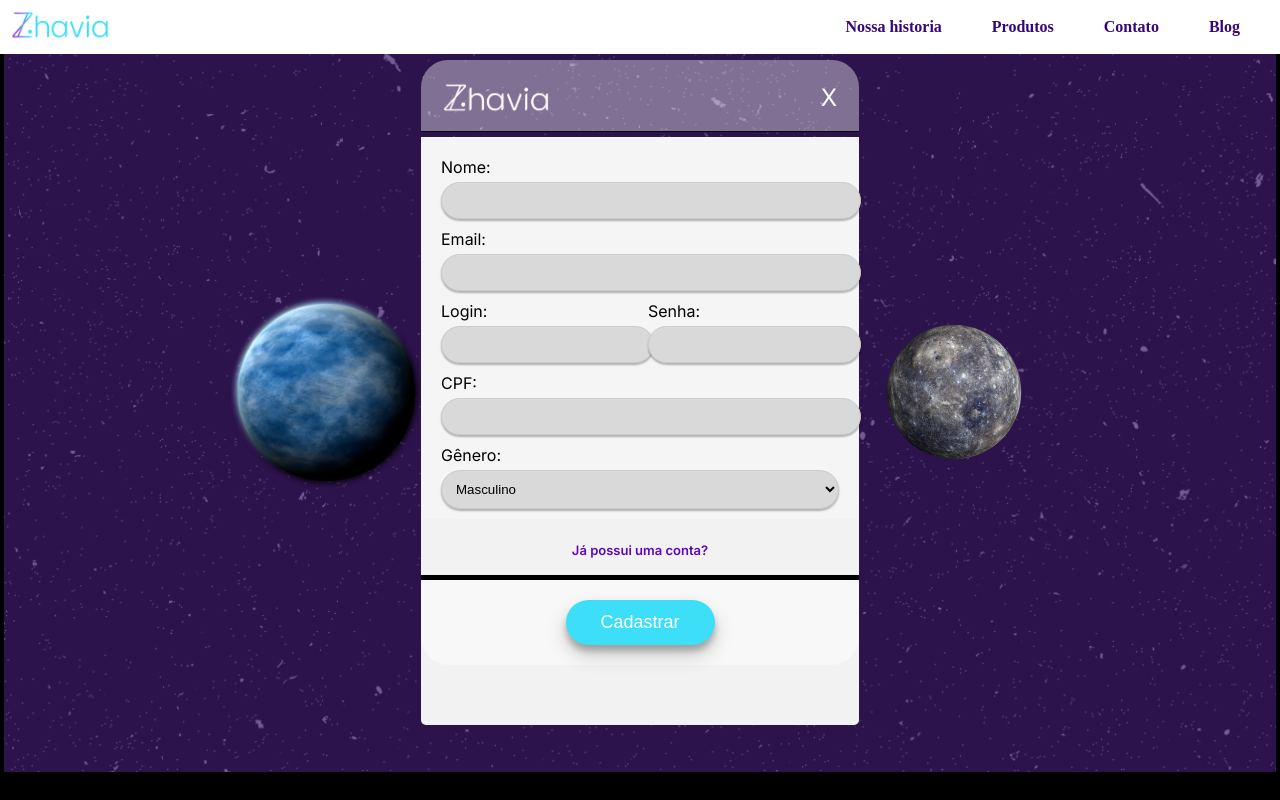
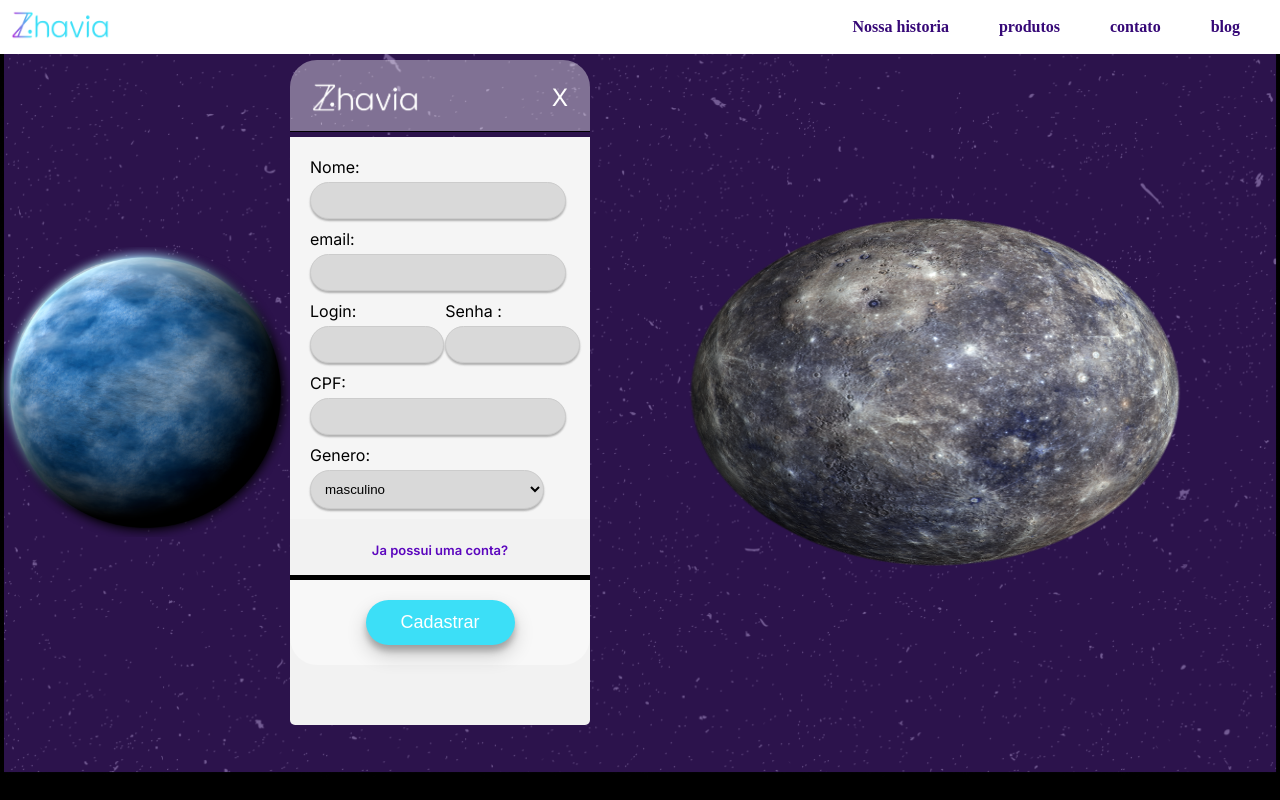
Before and after one commit to andrelsmelo/qa-test, a Next.js app: page / in a window 1280 px wide. Built offline with nearby package versions, Linux system fonts and the light colour scheme.

Commit message:
fix styles

```diff
--- a/src/pages/index.js
+++ b/src/pages/index.js
@@ -1,6 +1,7 @@
 import Head from 'next/head';
 import Image from 'next/image';
 import { Inter } from 'next/font/google';
+import styles from '../styles/Home.module.css';
 
 const inter = Inter({ subsets: ['latin'] });
 
@@ -12,8 +13,8 @@ export default function Home() {
         <meta name='viewport' content='width=device-width, initial-scale=1' />
       </Head>
       <header>
-        <div className='header-container'>
-          <div className='header-logo'>
+        <div className={styles['header-container']}>
+          <div className={styles['header-logo']}>
             <Image
               src='/logo-header.png'
               alt='logo-header'
@@ -21,25 +22,25 @@ export default function Home() {
               height={30}
             />
           </div>
-          <nav className='header-nav'>
-            <span className='header-text'>Nossa historia</span>
-            <span className='header-text'>Produtos</span>
-            <span className='header-text'>Contato</span>
-            <span className='header-text'>Blog</span>
+          <nav className={styles['header-nav']}>
+            <span className={styles['header-text']}>Nossa historia</span>
+            <span className={styles['header-text']}>produtos</span>
+            <span className={styles['header-text']}>contato</span>
+            <span className={styles['header-text']}>blog</span>
           </nav>
         </div>
       </header>
-      <main className={`main-container ${inter.className}`}>
-        <div className='planeta-esquerda'>
+      <main className={`${styles['main-container']} ${inter.className}`}>
+        <div className={styles['planeta-esquerda']}>
           <Image
             src={'/planeta-esquerda.png'}
             alt={'planeta-esquerda'}
-            width={190}
-            height={190}
+            width={290}
+            height={290}
           />
         </div>
         <div>
-          <div className='form-header'>
+          <div className={styles['form-header']}>
             <Image
               src={'/logo-form.png'}
               alt={'logo-form'}
@@ -48,47 +49,47 @@ export default function Home() {
             />
             <a href='#'>X</a>
           </div>
-          <div className='form-container'>
+          <div className={styles['form-container']}>
             <form action=''>
-              <div className='form-body'>
+              <div className={styles['form-body']}>
                 <label htmlFor='nome'>Nome:</label>
                 <input type='text' id='nome' name='nome' />
-                <label htmlFor='email'>Email:</label>
+                <label htmlFor='email'>email:</label>
                 <input type='email' id='email' name='email' />
-                <div className='form-row'>
-                  <div className='form-column'>
+                <div className={styles['form-row']}>
+                  <div className={styles['form-column']}>
                     <label htmlFor='login'>Login:</label>
                     <input type='text' id='login' name='login' />
                   </div>
-                  <div className='form-column'>
-                    <label htmlFor='senha'>Senha:</label>
-                    <input type='password' id='senha' name='senha' />
+                  <div className={styles['form-column']}>
+                    <label htmlFor='senha'>Senha :</label>
+                    <input type='text' id='senha' name='senha' />
                   </div>
                 </div>
                 <label htmlFor='cpf'>CPF:</label>
                 <input type='text' id='cpf' name='cpf' />
-                <label htmlFor='genero'>Gênero:</label>
+                <label htmlFor='genero'>Genero:</label>
                 <select id='genero' name='genero'>
-                  <option value='masculino'>Masculino</option>
+                  <option value='masculino'>masculino</option>
                   <option value='feminino'>Feminino</option>
                   <option value='outro'>Outro</option>
                 </select>
               </div>
-              <p>
-                <a href=''>Já possui uma conta?</a>
+              <p className={styles['link-login']}>
+                <a href=''>Ja possui uma conta?</a>
               </p>
-              <div className='form-footer'>
+              <div className={styles['form-footer']}>
                 <button type='submit'>Cadastrar</button>
               </div>
             </form>
           </div>
         </div>
-        <div className='planeta-direita'>
+        <div className={styles['planeta-direita']}>
           <Image
             src={'/planeta-direita.png'}
             alt={'planeta-direita'}
-            width={190}
-            height={190}
+            width={690}
+            height={490}
           />
         </div>
       </main>
--- /dev/null
+++ b/src/styles/Home.module.css
@@ -0,0 +1,151 @@
+.header-container {
+    display: flex;
+    justify-content: space-between;
+    align-items: center;
+    background-color: white;
+    padding: 10px;
+    position: fixed;
+    top: 0;
+    width: 100%;
+  }
+
+  .header-nav {
+    display: flex;
+    margin-right: 40px;
+  }
+
+  .header-nav > span {
+    margin-left: 40px;
+    font-weight: 600;
+  }
+
+  .header-text {
+    margin-right: 10px;
+    color: #360877;
+    font-weight: 500;
+  }
+
+  .main-container {
+    display: flex;
+    justify-content: center;
+    align-items: center;
+    padding-top: 60px;
+  }
+
+  .form-container {
+    background-color: #f2f2f2;
+    border-radius: 5px;
+    max-width: 500px;
+    width: 100%;
+    padding-bottom: 60px;
+  }
+
+  .form-header {
+    display: flex;
+    margin-bottom: 5px;
+    border-bottom: 1px solid black;
+    background-color: rgba(255, 255, 255, 0.4);
+    border-top-left-radius: 27px;
+    border-top-right-radius: 27px;
+    align-items: center;
+    justify-content: space-between;
+  }
+
+  .form-header > img {
+    height: auto;
+    margin-left: 20px;
+    padding-top: 20px;
+    padding-bottom: 15px;
+  }
+
+  .form-header a {
+    padding-right: 22px;
+    font-size: 24px;
+    color: white;
+    text-decoration: none;
+    padding-top: 20px;
+    padding-bottom: 15px;
+  }
+
+  .form-body {
+    margin-bottom: 20px;
+    background-color: #f5f5f5;
+    padding: 20px;
+    padding-bottom: 0px;
+  }
+
+  .form-body label {
+    display: block;
+    margin-bottom: 5px;
+  }
+
+  .form-body input,
+  .form-body select {
+    width: 90%;
+    padding: 10px;
+    border: 1px solid #ccc;
+    border-radius: 50px;
+    margin-bottom: 10px;
+    background-color: #d9d9d9;
+    box-shadow: rgba(0, 0, 0, 0.15) 0px 2px 2px, rgba(0, 0, 0, 0.15) 0px 2px 2px;
+  }
+
+  .form-footer {
+    display: flex;
+    justify-content: center;
+    border-top: 5px solid black;
+    background-color: rgba(255, 255, 255, 0.4);
+    border-bottom-left-radius: 27px;
+    border-bottom-right-radius: 27px;
+  }
+
+  .form-footer button {
+    background-color: #3cdff7;
+    color: #fff;
+    border: none;
+    padding: 10px 20px;
+    cursor: pointer;
+    border-radius: 50px;
+    margin: 20px;
+    box-shadow: rgba(0, 0, 0, 0.19) 0px 10px 20px, rgba(0, 0, 0, 0.23) 0px 6px 6px;
+    font-size: large;
+    height: 45px;
+    width: 149px;
+  }
+
+  .form-footer button:hover {
+    background-color: #0056b3;
+  }
+
+  .link-login {
+    text-align: center;
+    color: #5c07be;
+  }
+
+  .link-login a {
+    color: #5c07be;
+    font-weight: 600;
+    text-decoration: none;
+    font-size: small;
+  }
+
+  .link-login a:hover {
+    text-decoration: underline;
+  }
+
+  .form-row {
+    display: flex;
+    justify-content: space-between;
+  }
+
+  .form-column {
+    flex-basis: 48%;
+  }
+
+  .planeta-esquerda {
+    display: flex;
+  }
+
+  .planeta-direita {
+    display: flex;
+  }
--- a/src/styles/globals.css
+++ b/src/styles/globals.css
@@ -7,158 +7,3 @@ body {
   background-repeat: no-repeat;
   background-position: center center;
 }
-
-.header-container {
-  display: flex;
-  justify-content: space-between;
-  align-items: center;
-  background-color: white;
-  padding: 10px;
-  position: fixed;
-  top: 0;
-  width: 100%;
-}
-
-.header-nav {
-  display: flex;
-  margin-right: 40px;
-}
-
-.header-nav > span {
-  margin-left: 40px;
-  font-weight: 600;
-}
-
-.header-text {
-  margin-right: 10px;
-  color: #360877;
-  font-weight: 500;
-}
-
-/* globals.css */
-.main-container {
-  display: flex;
-  justify-content: center;
-  align-items: center;
-  padding-top: 60px;
-}
-
-.form-container {
-  background-color: #f2f2f2;
-  border-radius: 5px;
-  max-width: 500px;
-  width: 100%;
-  padding-bottom: 60px;
-}
-
-.form-header {
-  display: flex;
-  margin-bottom: 5px;
-  border-bottom: 1px solid black;
-  background-color: rgba(255, 255, 255, 0.4);
-  border-top-left-radius: 27px;
-  border-top-right-radius: 27px;
-  align-items: center;
-  justify-content: space-between;
-}
-
-.form-header > img {
-  height: auto;
-  margin-left: 20px;
-  padding-top: 20px;
-  padding-bottom: 15px;
-}
-
-.form-header a {
-  /* margin-left: 50px;
-  padding: 5px; */
-  padding-right: 22px;
-  font-size: 24px;
-  color: white;
-  text-decoration: none;
-  padding-top: 20px;
-  padding-bottom: 15px;
-}
-
-.form-body {
-  margin-bottom: 20px;
-  background-color: #f5f5f5;
-  padding: 20px;
-  padding-bottom: 0px;
-}
-
-.form-body label {
-  display: block;
-  margin-bottom: 5px;
-}
-
-.form-body input,
-.form-body select {
-  width: 100%;
-  padding: 10px;
-  border: 1px solid #ccc;
-  border-radius: 50px;
-  margin-bottom: 10px;
-  background-color: #d9d9d9;
-  box-shadow: rgba(0, 0, 0, 0.15) 0px 2px 2px, rgba(0, 0, 0, 0.15) 0px 2px 2px;
-}
-
-.form-footer {
-  display: flex;
-  justify-content: center;
-  border-top: 5px solid black;
-  background-color: rgba(255, 255, 255, 0.4);
-  border-bottom-left-radius: 27px;
-  border-bottom-right-radius: 27px;
-}
-
-.form-footer button {
-  background-color: #3cdff7;
-  color: #fff;
-  border: none;
-  padding: 10px 20px;
-  cursor: pointer;
-  border-radius: 50px;
-  margin: 20px;
-  box-shadow: rgba(0, 0, 0, 0.19) 0px 10px 20px, rgba(0, 0, 0, 0.23) 0px 6px 6px;
-  font-size: large;
-  height: 45px;
-  width: 149px;
-}
-
-.form-footer button:hover {
-  background-color: #0056b3;
-}
-
-p {
-  text-align: center;
-  color: #5c07be;
-}
-
-p a {
-  color: #5c07be;
-  font-weight: 600;
-  text-decoration: none;
-  font-size: small;
-}
-
-p a:hover {
-  text-decoration: underline;
-}
-
-.form-row {
-  display: flex;
-  justify-content: space-between;
-}
-
-.form-column {
-  flex-basis: 48%;
-}
-
-.planeta-esquerda {
-  display: flex;
-}
-
-.planeta-direita {
-  display: flex;
-}
```
